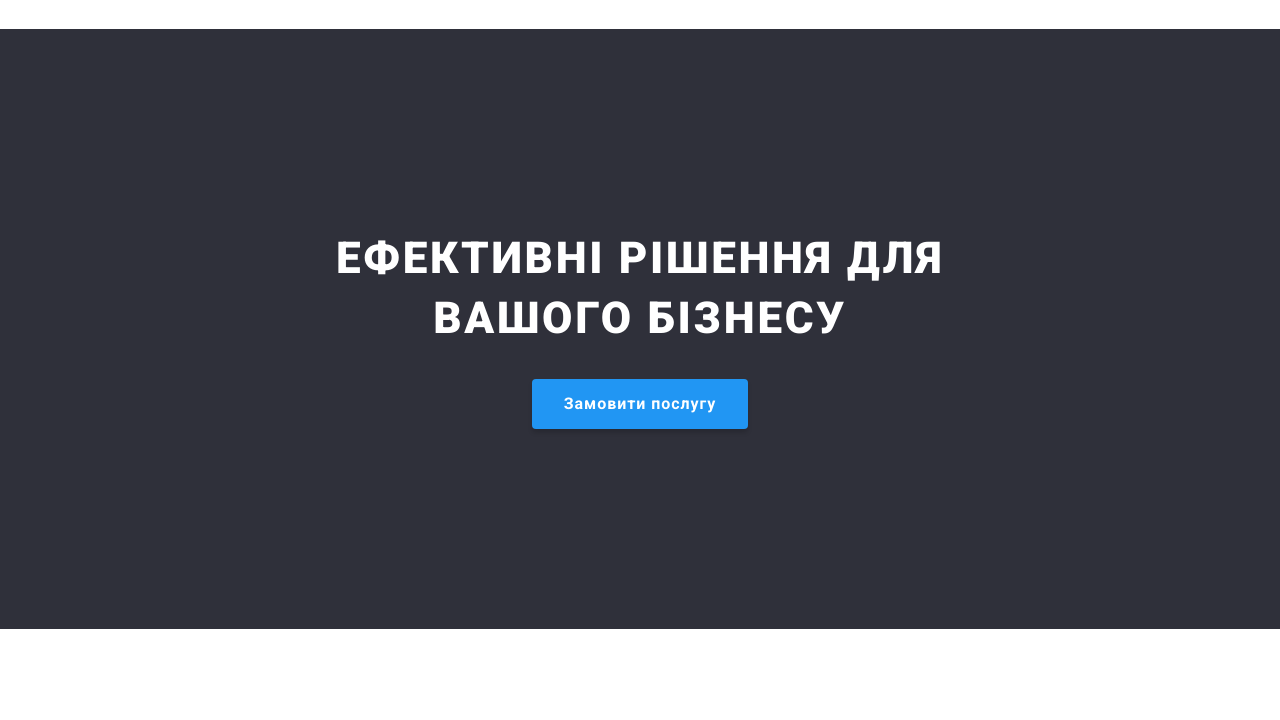
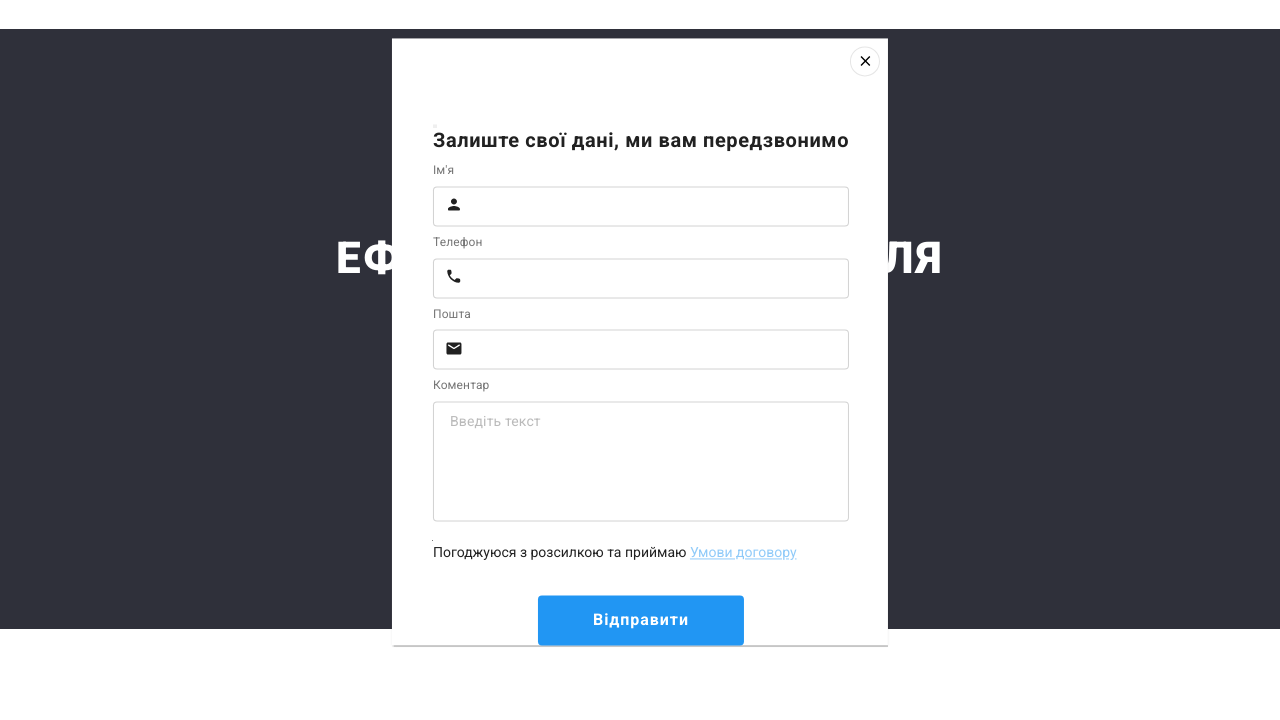
Before and after one commit to sheremetkyryl/WebStudio, a plain HTML site: page index.html in a window 1280 px wide. Shown: the part 58-778 px from the top of the page. Drawn offline with nearby package versions, Linux system fonts and the light colour scheme.

Commit message:
almost finished to make modal window

```diff
--- a/index.html
+++ b/index.html
@@ -42,11 +42,11 @@
 
 
 
-    <div data-modal class="backdrop is-hidden">
+    <div class="backdrop is-hidden" data-modal>
       <div class="modal">
         <button class="button-close" data-modal-close>
           <svg class="button-close-icon">
-            <use href=""></use>
+            <use href="./src/images/modalicons.svg#icon-close-icon"></use>
           </svg>
         </button>
 
@@ -55,46 +55,46 @@
 
           <div class="modal-form-field">
             <h3 class="form-title">Ім'я</h3>
-          <label hidden for="name">
+          <label hidden for="name"></label>
             <input type="text" id="name" class="modal-input">
             <svg width="18px" height="18px" class="people-icon">
-              <use href=""></use>
+              <use href="./src/images/modalicons.svg#icon-people-icon"></use>
             </svg>
-          </label>
+
         </div>
 
         <div class="modal-form-field">
           <h3 class="form-title">Телефон</h3>
-            <label hidden for="number">
+            <label hidden for="number"></label>
             <input type="number" id="number" class="modal-input">
             <svg width="18px" height="18px" class="telefon-icon">
-              <use href=""></use>
+              <use href="./src/images/modalicons.svg#icon-telefon-icon"></use>
             </svg>
-          </label>
+
         </div>
 
         <div class="modal-form-field">
           <h3 class="form-title">Пошта</h3>
-            <label hidden for="email">
+            <label hidden for="email"></label>
             <input type="email" id="email" class="modal-input">
             <svg width="18px" height="18px" class="email-icon">
-              <use href=""></use>
+              <use href="./src/images/modalicons.svg#icon-email-icon"></use>
             </svg>
-          </label>
+
         </div>
 
         <div class="modal-form-field">
           <h3 class="form-title">Коментар</h3>
-            <label hidden for="comment">
+            <label hidden for="comment"></label>
             <textarea name="comment" id="comment" placeholder="Введіть текст" class="modal-form-textarea"></textarea>
-          </label>
+
         </div>
 
         <div class="modal-form-checkbox">
-          <label hidden for="checkbox">
+          <label hidden for="checkbox"></label>
             <input type="checkbox" class="modal-checkbox">
             <span class="checkbox-text">Погоджуюся з розсилкою та приймаю <a class="modal-link" href="#">Умови договору</a></span>
-          </label>
+
         </div>
 
         <button class="submit-button" type="submit">Відправити</button>
@@ -404,5 +404,7 @@
 
 
     </footer>
+
+    <script src="./src/js/modal.js"></script>
   </body>
 </html>
--- a/src/css/style.css
+++ b/src/css/style.css
@@ -91,55 +91,40 @@ body {
 	cursor: pointer;
 
 	padding: 6px;
-	background-color: var(--white-color);
+	background-color: white;
 	border: 1px solid rgba(0, 0, 0, 0.1);
 	border-radius: 15px;
 
-	fill: var(--black-color);
-
-	transition: fill 250ms var(--transition-time), border-color 250ms var(--transition-time);
+	fill: black;
 }
 
 .backdrop {
   position: fixed;
-	left: 0px;
-	top: 0px;
   width: 100%;
   height: 100%;
-
-	background: rgba(0, 0, 0, 0.2);
-
-	opacity: 1;
-	transition: opacity 250ms var(--transition-time);
+  top: 0;
+  left: 0;
 }
 
 .backdrop.is-hidden {
-	opacity: 0;
+
 	pointer-events: none;
 }
 
 .modal {
+  background-color: white;
   position: absolute;
-	display: flex;
-	opacity: 1;
-	padding: 40px;
-
+  left: 50%;
   top: 50%;
-	left: 50%;
-	width: 528px;
-	height: 581px;
-	background: var(--white-color);
-
+  transform: translate(-50%, -50%);
+  padding-top: 75px;
+  padding-right: 39px;
+  padding-bottom: 40pxpx;
+  padding-left: 41px;
   box-shadow: 0px 1px 3px rgba(0, 0, 0, 0.12), 0px 1px 1px rgba(0, 0, 0, 0.14), 0px 2px 1px rgba(0, 0, 0, 0.2);
-	border-radius: 4px;
-
-	transform: translate(-50%, -50%) scale(1);
-	transition: transform 250ms var(--transition-time);
 }
 
-.backdrop.is-hidden .modal {
-	transform: translate(-50%, -50%) scale(0.5);
-}
+
 
 .modal-form-title {
   font-weight: 700;
@@ -147,8 +132,7 @@ body {
 	line-height: 1.15;
 	text-align: center;
 	letter-spacing: 0.03em;
-	color: var(--title-text-color);
-
+	color: var(--primaryTextColor);
 	margin-bottom: 12px;
 }
 
@@ -159,6 +143,14 @@ body {
   position: relative;
 }
 
+
+.form-title {
+  font-weight: 400;
+  font-size: 12px;
+  letter-spacing: 0.01em;
+  color: var(--secondTextColor);
+  padding-bottom: 4px;
+}
 .modal-input {
 	margin-top: 4px;
 	width: 100%;
@@ -166,28 +158,35 @@ body {
 	border: 1px solid rgba(33, 33, 33, 0.2);
 	border-radius: 4px;
 	padding: 12px 12px 12px 42px;
-	outline: none;
+
 	cursor: pointer;
 }
 
-.modal-input:hover,
-.modal-input:focus {
-	border-color: var(--second-accent-color);
-}
+
 
 .people-icon {
 	position: absolute;
 	top: 50%;
 	left: 12px;
-	fill: var(--title-text-color);
+	fill: #212121;
 	cursor: pointer;
-
-	transition: fill 250ms var(--transition-time);
 }
 
-.modal-form-input:hover + .people-icon,
-.modal-form-input:focus + .people-icon {
-	fill: var(--accent-color);
+.telefon-icon {
+  position: absolute;
+	top: 50%;
+	left: 12px;
+	fill: #212121;
+	cursor: pointer;
+  transform: ;
+}
+
+.email-icon {
+  position: absolute;
+	top: 50%;
+	left: 12px;
+	fill: #212121;
+	cursor: pointer;
 }
 
 .modal-form-textarea {
@@ -199,12 +198,11 @@ body {
 	border: 1px solid rgba(33, 33, 33, 0.2);
 	border-radius: 4px;
 	outline: none;
-	transition: border-color 250ms var(--transition-time);
 }
 
 .modal-form-textarea:hover,
 .modal-form-textarea:focus {
-	border-color: var(--second-accent-color);
+	border-color: #21212120;
 }
 
 .modal-form-textarea::placeholder {
@@ -225,11 +223,7 @@ body {
 	height: 1px;
 	margin: -1px;
 	border: 0;
-	padding: 0;
-
-	white-space: nowrap;
-	clip-path: inset(100%);
-	clip: rect(0 0 0 0);
+	padding: 0;;
 	overflow: hidden;
 }
 
@@ -242,7 +236,7 @@ body {
 	outline: 0;
 	outline-offset: 0;
 	text-decoration-line: underline;
-	color: var(--accent-color);
+	color: #2196f3;
 
 	opacity: 0.5;
 	transition: opacity 250ms var(--transition-time);
@@ -257,25 +251,22 @@ body {
 .submit-button {
 	padding: 10px 55px;
 	margin: 0px auto;
-
 	display: flex;
 	justify-content: center;
 	align-items: center;
-
+  border: none;
+  border-radius: 4px;
 	font-weight: 700;
 	font-size: 16px;
 	line-height: 1.87;
 	letter-spacing: 0.06em;
-	color: var(--text-white-color);
-	background-color: var(--accent-color);
-
-	transition: background-color 250ms var(--transition-time), border-shadow 250ms var(--transition-time);
+	color: var(--thirdTextColor);
+	background-color: var(--fourthBgColor);
 }
 
 .submit-button:hover,
 .submit-button:focus {
-	background-color: var(--second-accent-color);
-	box-shadow: var(--button-primary-shodow);
+	background-color: var(--fourthBgColor);
 }
 
 .hero {
--- a/src/js/modal.js
+++ b/src/js/modal.js
@@ -1,12 +1,12 @@
 (() => {
     const refs = {
-      openModalBtn: document.querySelector("[data-modal-open]"),
-      closeModalBtn: document.querySelector("[data-modal-close]"),
+      openModal: document.querySelector("[data-modal-open]"),
+      closeModal: document.querySelector("[data-modal-close]"),
       modal: document.querySelector("[data-modal]"),
     };
 
-    refs.openModalBtn.addEventListener("click", toggleModal);
-    refs.closeModalBtn.addEventListener("click", toggleModal);
+    refs.openModal.addEventListener("click", toggleModal);
+    refs.closeModal.addEventListener("click", toggleModal);
 
     function toggleModal() {
       refs.modal.classList.toggle("is-hidden");
```
Also changed, not shown: src/images/modalicons.svg (added). Lines whose indentation alone changed are shown as unchanged.
